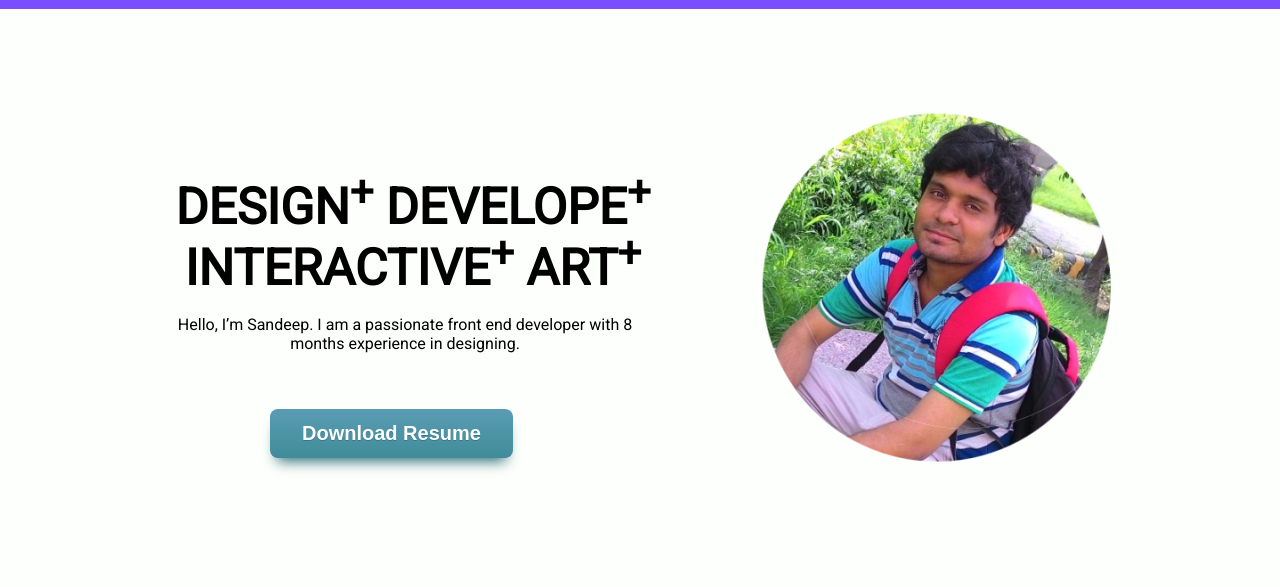
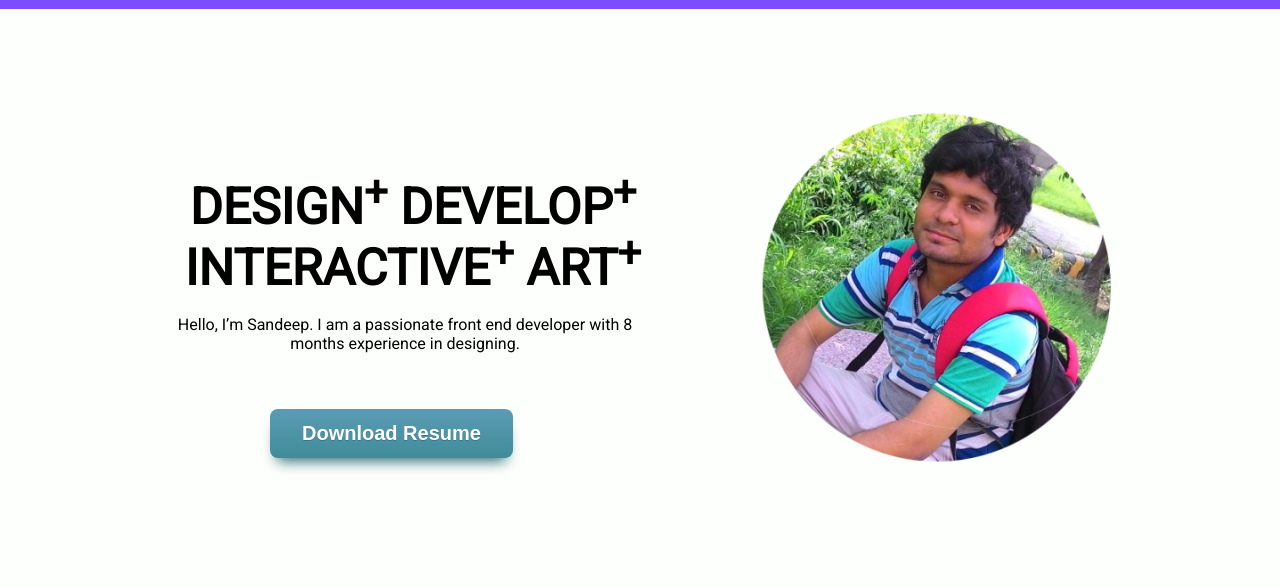
Before and after one commit to sandeep00017/resume, a plain HTML site: page index.html in a window 1280 px wide. Shown: the part 71-658 px from the top of the page. Drawn offline with Linux system fonts and the light colour scheme; a web font is replaced by a local one.

Commit message:
Update index.html

```diff
--- a/index.html
+++ b/index.html
@@ -29,7 +29,7 @@
 </div>
 <div class="div2">
   <img class="san" src="san.png" alt="">
-<h1 class="design1">DESIGN<sup>+</sup> DEVELOPE<sup>+</sup> INTERACTIVE<sup>+</sup> ART<sup>+</sup></h1>
+<h1 class="design1">DESIGN<sup>+</sup> DEVELOP<sup>+</sup> INTERACTIVE<sup>+</sup> ART<sup>+</sup></h1>
 
 <p class="sancaption">Hello, I’m Sandeep. I am a passionate front end developer with 8 months experience in designing.</p>
 <a href="sandeep resume.pdf" class="myButton">Download Resume</a>
```
